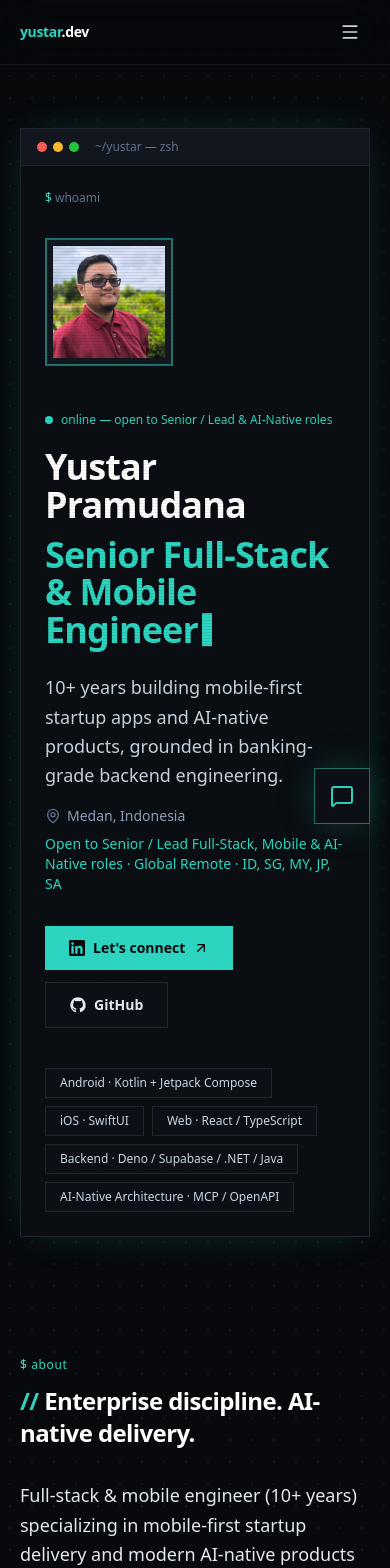
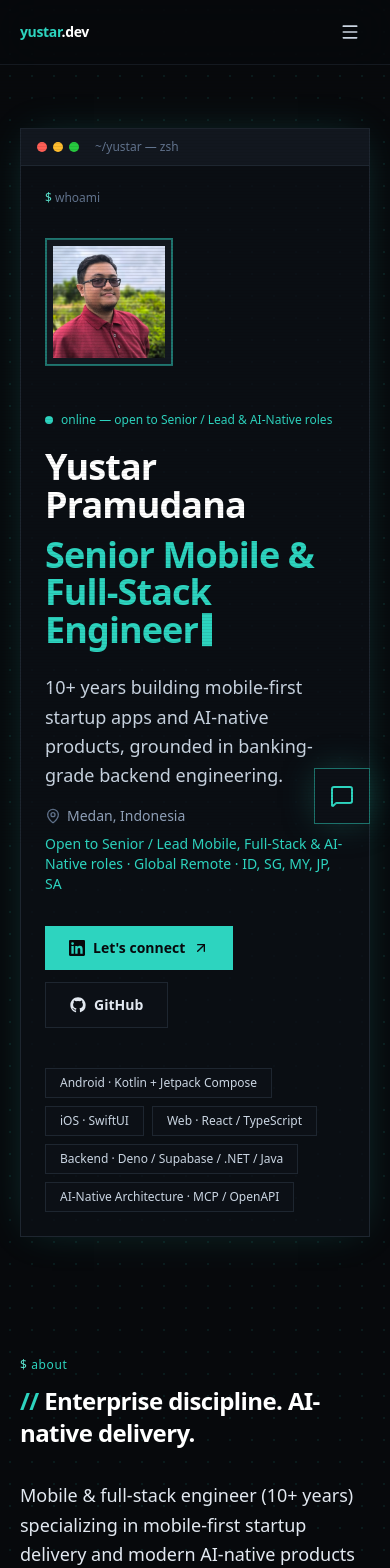
Before and after one commit to yuzutaru/yustar-portfolio, a Next.js app: page / in a window 390 px wide. Shown: the top 1568 px of the page. Built offline with nearby package versions, Linux system fonts and the light colour scheme.

Commit message:
Feat(profile): reorder title to Senior Mobile & Full-Stack Engineer

```diff
--- a/src/app/layout.tsx
+++ b/src/app/layout.tsx
@@ -22,7 +22,7 @@ export const metadata: Metadata = {
   description: site.description,
   keywords: [
     "Yustar Pramudana",
-    "Senior Full-Stack Engineer",
+    "Senior Mobile & Full-Stack Engineer",
     "Senior Mobile Engineer",
     "Android Developer",
     "iOS Developer",
--- a/src/content/profile.ts
+++ b/src/content/profile.ts
@@ -3,12 +3,12 @@ import { ProfileSchema } from "@/domain/schemas";
 export const profile = ProfileSchema.parse({
   name: "Yustar Pramudana",
   firstName: "Yustar",
-  title: "Senior Full-Stack & Mobile Engineer",
+  title: "Senior Mobile & Full-Stack Engineer",
   positioning:
     "10+ years building mobile-first startup apps and AI-native products, grounded in banking-grade backend engineering.",
   location: "Medan, Indonesia",
   availability:
-    "Open to Senior / Lead Full-Stack, Mobile & AI-Native roles · Global Remote · ID, SG, MY, JP, SA",
+    "Open to Senior / Lead Mobile, Full-Stack & AI-Native roles · Global Remote · ID, SG, MY, JP, SA",
   avatar: "/me.jpg",
   heroAvatar: "/avatar.jpg",
   resumeUrl: "https://www.linkedin.com/in/yustar-pramudana/",
@@ -20,7 +20,7 @@ export const profile = ProfileSchema.parse({
     "AI-Native Architecture · MCP / OpenAPI",
   ],
   about: [
-    "Full-stack & mobile engineer (10+ years) specializing in mobile-first startup delivery and modern AI-native products across Android, iOS, and Web — backed by enterprise backend experience in banking (Java, .NET C#).",
+    "Mobile & full-stack engineer (10+ years) specializing in mobile-first startup delivery and modern AI-native products across Android, iOS, and Web — backed by enterprise backend experience in banking (Java, .NET C#).",
     "I design and deliver software where AI models and autonomous agents (Claude Code, Cursor, Kilo, Opencode) are built directly into the architectural fabric — backed by deterministic guardrails, clean domain layers, and strict contract typing.",
     "I combine enterprise-grade backend discipline with AI-accelerated workflows to ship production software at 3x velocity without compromising architectural rigor.",
   ],
@@ -88,7 +88,7 @@ export const profile = ProfileSchema.parse({
     }
   ],
   keywords: [
-    "Senior Full-Stack Engineer",
+    "Senior Mobile & Full-Stack Engineer",
     "Senior Mobile Engineer",
     "Android Engineer",
     "iOS Engineer",
--- a/src/content/site.ts
+++ b/src/content/site.ts
@@ -1,9 +1,9 @@
 import { SiteSchema } from "@/domain/schemas";
 
 export const site = SiteSchema.parse({
-  title: "Yustar Pramudana — Senior Full-Stack & Mobile Engineer",
+  title: "Yustar Pramudana — Senior Mobile & Full-Stack Engineer",
   description:
-    "Senior Full-Stack & Mobile Engineer (10+ yrs). Kotlin, Java, Swift, Jetpack Compose, SwiftUI, React, TypeScript, Supabase. Banking backends + AI-native architecture and MCP. Open to senior, lead and AI-native roles.",
+    "Senior Mobile & Full-Stack Engineer (10+ yrs). Kotlin, Java, Swift, Jetpack Compose, SwiftUI, React, TypeScript, Supabase. Banking backends + AI-native architecture and MCP. Open to senior, lead and AI-native roles.",
   author: "Yustar Pramudana",
   url: "https://yustar.dev",
 });
```
Also changed, not shown: 2 other files (tests, documents, lock files or other folders).
